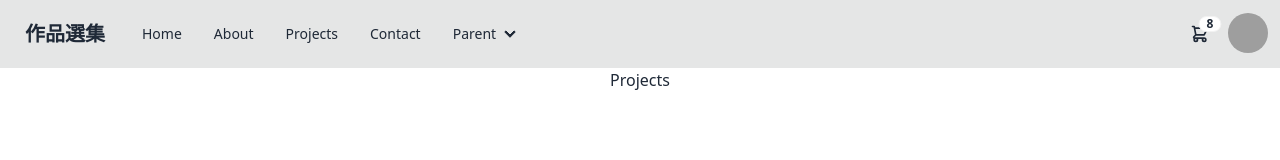
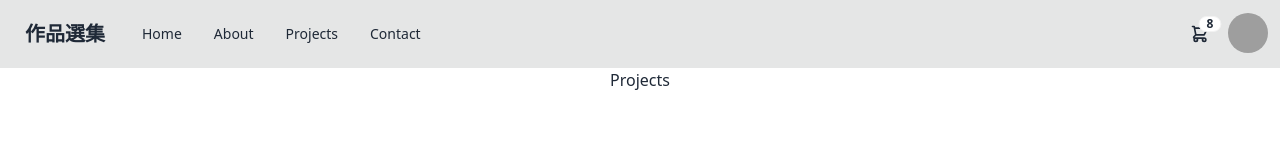
Before and after one commit to Xyrk319/portfolio-frontend-react-vite, a React (Vite) app: page /projects in a window 1280 px wide. Shown: the top 160 px of the page. Built offline with nearby package versions, Linux system fonts and the light colour scheme; grey boxes are pictures that could not be loaded.

Commit message:
chore: remove dropdown in navbar

```diff
--- a/src/Components/Navbar.jsx
+++ b/src/Components/Navbar.jsx
@@ -14,15 +14,6 @@ export default class Navbar extends React.Component{
                 <li><Link to="/about" >About</Link></li>
                 <li><Link to="/projects" >Projects</Link></li>
                 <li><Link to="/contact" >Contact</Link></li>
-                <li>
-                  <details>
-                    <summary>Parent</summary>
-                    <ul className="p-2">
-                      <li><a>Submenu 1</a></li>
-                      <li><a>Submenu 2</a></li>
-                    </ul>
-                  </details>
-                </li>
               </ul>
             </div>
           </div>
```
